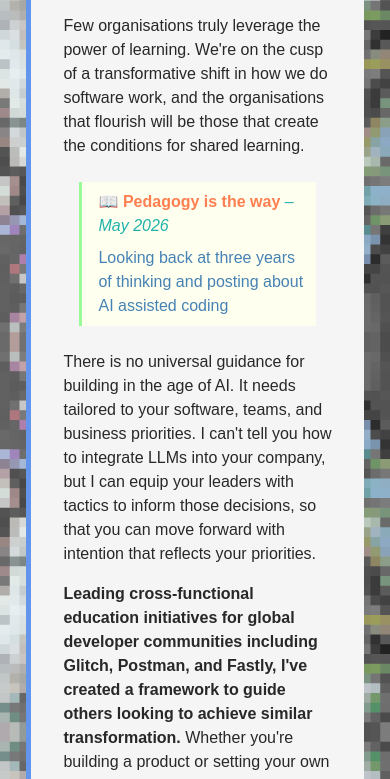
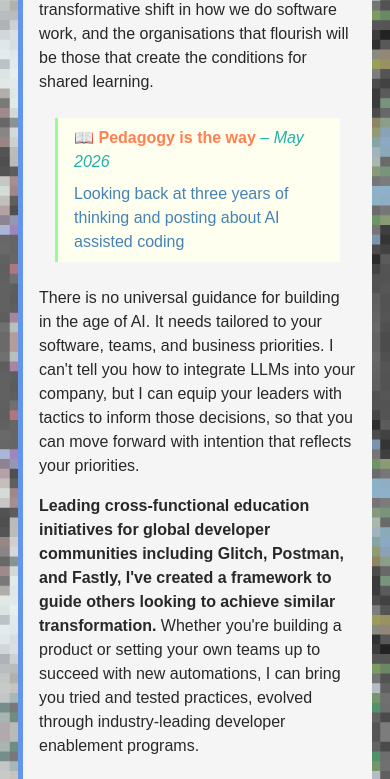
Before and after one commit to buoyancies/buoyancies.github.io, a website: page docs/index.html in a window 390 px wide. Shown: the part 438-1217 px from the top of the page. Drawn offline with Linux system fonts and the light colour scheme.

Commit message:
style tweak

```diff
--- a/docs/style.css
+++ b/docs/style.css
@@ -203,3 +203,14 @@ li em {
         color: palegoldenrod;
     }
 }
+
+@media only screen and (max-width: 600px) {
+
+    .wrapper {
+        margin: 1vw 1vh 0;
+    }
+
+    .content {
+        padding: 1rem;
+    }
+}
```
